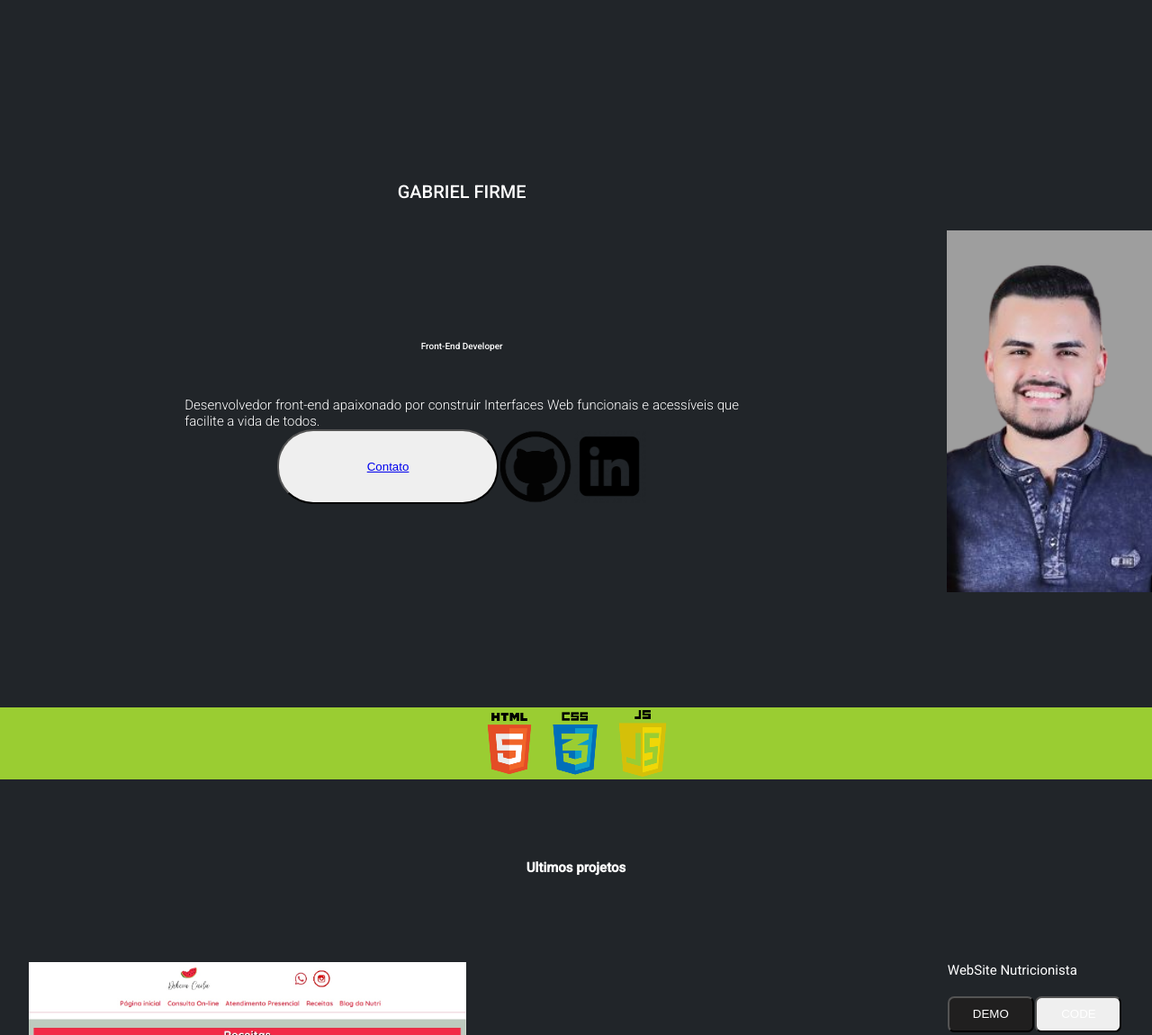
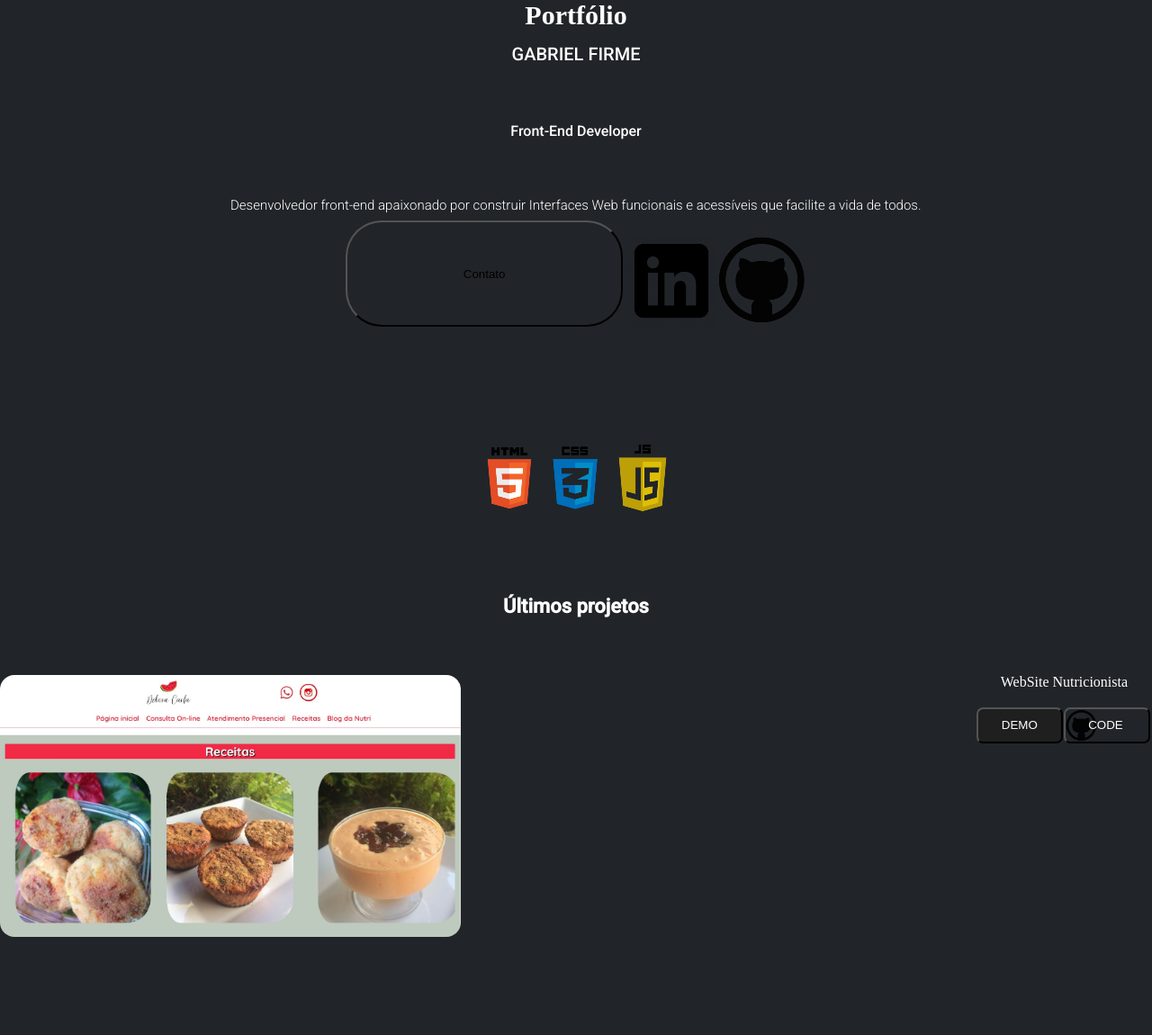
Before and after one commit to Gabrielfirme/landing_page_dev, a plain HTML site: page index.html in a window 1280 px wide. Shown: the top 1150 px of the page at 90% size. Drawn offline with Linux system fonts and the light colour scheme.

Commit message:
ongoingproject

```diff
--- a/css/stylle.css
+++ b/css/stylle.css
@@ -9,18 +9,46 @@
 body {
     background:#212529;
 }
+.main_header{
+    position: fixed;
+    width:100% ;
+    display: flex;
+    justify-content: center;
+
+}
+.title_principal{
+    font: normal 700 30px "robot";
+    color: var(--color1);
+    text-align: center;
+
+}
+.menu{
+    list-style: none;
+    display: flex;
+    justify-content:center;
+    width:100% ;
+}
+.menu a {
+    font: normal 500 12px "roboto";
+    color: var( --color1);
+    margin: 1vh 0.2vh;
+}
+.main_content_landing{
+    margin:0 auto ;
+}
 #home_show{
     width: 100%;
     display: flex;
+    flex-direction: column;
     justify-content: center;
     align-items: center;
 }
 
 .main_content_info{
-    width: 90%;
+    width: 100%;
     display: flex;
     flex-direction: column;
-    justify-content: space-between;
+
     align-items: center;
 
 }
@@ -29,11 +57,16 @@ body {
     height: 20%;
     display: flex;
     justify-content: start;
-    align-content: flex-start;
+    align-content: center;
+    background: none;
 }
 .button_contact_function{
     width: 40vh;
+    padding: 1.5vh 5vh;
     border-radius: 5vh;
+    background: none;
+    margin-top: 1vh;
+    margin-right: 0.3vh;
 
 }
 .btn_codes_demo{
@@ -52,9 +85,14 @@ body {
     margin-right: 0.2vh;
     padding: 1vh;
     border-radius: 0.9vh;
-
+    background: url(../img/btn_cat.png) no-repeat left;
+    background-size: contain;
+}
+.text_btn{
+    padding-left: 0.5vh;
 }
 .contact_me{
+    margin-top: 3vh;
     width: 20%;
     height: 20%;
 }
@@ -62,11 +100,12 @@ body {
     font: normal 500 20px "roboto";
     color: var(--color1);
     text-align: center;
-    padding: 10%;
+    text-decoration: none;
+   margin-top: 6vh;
 
 }
 ._title_content_second{
-      font: normal 500 10px "roboto";
+      font: normal 500 16px "roboto";
         color: var(--color1);
         text-align: center;
         padding: 5%;
@@ -78,43 +117,44 @@ p{
   width: 60%;
 }
 .picture_show{
-    width: 20%;
-    padding-top: 20%;
-    margin-left: 2%;
-
-    background: none;
-
+    width:100%;
 
 }
 .tecs{
     display: flex;
     justify-content: center;
     margin-top: 10%;
-    background: yellowgreen;
+
 }
 .projects{
     width: 100%;
 }
 .title_projects{
-    font: normal 600 15px "roboto";
+    font: normal 600 22px "roboto";
     color: var(--color1);
     margin-top: 7%;
     margin-bottom: 5%;
     text-align: center;
+    text-decoration: none;
 }
 .project_web_nutri{
+    width: auto;
 
     display: flex;
     justify-content: space-between;
-    padding: 2.5%;
+    padding: 2.5% auto;
     margin-bottom: 20%;
 }
 ._title_content_second_pjt{
-    font: normal 400 15px "roboto";
+    font: normal 00 15px "roboto";
     color: var(--color1);
+    text-align: center;
 }
 .pictrue_website_show{
   width: 40%;
+  border-radius: 2vh;
+
+
 }
 .info{
     display: flex;
--- a/index.html
+++ b/index.html
@@ -9,24 +9,31 @@
     <title> Portfólio Gabriel Firme  </title>
 </head>
 <body>
- <main>
+    <!--header page com menu nav-->
+    <header class="main_header">
+          <h1 class="title_principal">Portfólio</h1>
+    </header>
+    <!--inicio do conteúdo principal-->
+ <main id="main_content_landing">
     <section class="main_apresentation_content" id="home_show">
         <div class="main_content_info">
             <h1 class="_title_main_content_presentation"> GABRIEL FIRME </h1>
             <h2 class="_title_content_second"> Front-End Developer </h2>
             <p class="text_apresentation"> Desenvolvedor front-end apaixonado por construir Interfaces Web  funcionais e acessíveis que facilite a vida de todos.</p>
+        </div>
 
             <div id="button_contact">
-                <button class="button_contact_function"><a href="#">Contato</a></button>
-                <img src="img/pngwing.com (1).png"  class="contact_me" alt="">
+                <button class="button_contact_function">Contato<a href="https://www.linkedin.com/in/gabriel-firme-b57355225/" target="_blank" rel="external" alt=""></a> </button>
+
                 <img src="img/pngwing.com.png" class="contact_me" alt="">
+                <img src="img/pngwing.com (1).png" class="contact_me" alt="">
+
             </div>
+
+
 
         </div>
 
-
-
-        <img src="img/rename-removebg-preview.png" alt="Apresentação profissional Gabriel firme" class="picture_show">
     </section>
 
     <div class="tecs">
@@ -36,7 +43,7 @@
     </div>
 
     <section class="projects">
-        <h1 class="title_projects"> Ultimos projetos</h1>
+        <h1 class="title_projects"> Últimos projetos</h1>
 
         <div class="project_web_nutri">
             <img src="img/banner.jpg" class="pictrue_website_show" alt="">
@@ -50,7 +57,7 @@
                                 <li>
                                     <button class="btn_codes_demo"> DEMO <a href=" https://gabrielfirme.github.io/site_nutricionista_debora/"></a></button></li>
 
-                                    <li><button class="btn_codes_code"> CODE <a href="https://github.com/Gabrielfirme/site_nutricionista_debora"></a></button>
+                                    <li><button class="btn_codes_code"> CODE <a href="https://github.com/Gabrielfirme/site_nutricionista_debora" class="text_btn"></a></button>
                                 </li>
                             </ul>
 
```
Also changed, not shown: img/btn_cat.png (added), img/fund.png (added), img/fundogbr.png (added), img/fundogbr1.png (added).
